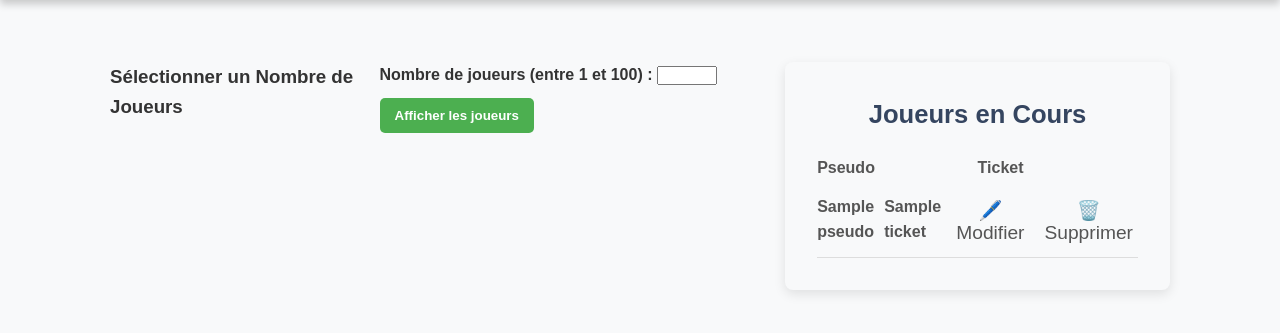
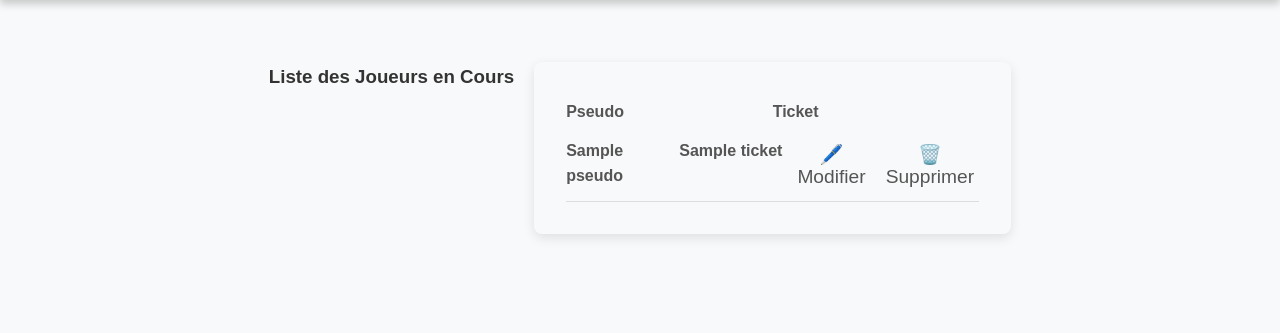
Before and after one commit to safiya6/qualitedev_loto, a PHP site: template Views/view_simulation.php in a window 1280 px wide. Shown: the part 58-391 px from the top of the page. Run offline with PHP 8.4, Linux system fonts and the light colour scheme; the template is opened without the code that fills it: most values are stand-ins (such as "Sample title", 1, 10 or a date in 2020).

Commit message:
modification / supression

```diff
--- a/Utils/fonction_add_user.js
+++ b/Utils/fonction_add_user.js
@@ -107,22 +107,26 @@ function generateRandomPseudo() {
     document.getElementById('edit-id_joueur').value = id;
     document.getElementById('edit-pseudo').value = pseudo;
 
-        const [numbers, stars] = ticket.split(" | ");
+    // Reset selections
     selectedNumbers.clear();
     selectedStars.clear();
-
     document.querySelectorAll('.number-grid button, .star-grid button').forEach(btn => btn.classList.remove("selected"));
 
+    const [numbers, stars] = ticket.split(" | ");
     numbers.split("-").forEach(num => {
         const button = document.querySelector(`.number-grid button[data-value="${num}"]`);
-            if (button) button.classList.add("selected");
+        if (button) {
+            button.classList.add("selected");
             selectedNumbers.add(parseInt(num));
+        }
     });
 
     stars.split("-").forEach(star => {
         const button = document.querySelector(`.star-grid button[data-value="${star}"]`);
-            if (button) button.classList.add("selected");
+        if (button) {
+            button.classList.add("selected");
             selectedStars.add(parseInt(star));
+        }
     });
 
     document.getElementById("edit-form-container").style.display = "block";
--- a/Views/view_simulation.php
+++ b/Views/view_simulation.php
@@ -1,43 +1,40 @@
 <?php require_once "view_begin.php"; ?>
 
 <div class="container">
-    <h3>Sélectionner un Nombre de Joueurs</h3>
-    <form action="?controller=partie&action=selectRandomJoueurs" method="POST">
-        <label for="nombre">Nombre de joueurs (entre 1 et 100) :</label>
-        <input type="number" id="nombre" name="nombre" min="1" max="100" required>
-        <button type="submit" class="generate-button">Afficher les joueurs</button>
-    </form>
+    <h3>Liste des Joueurs en Cours</h3>
 
+    <!-- Liste des joueurs en cours avec boutons modifier et supprimer -->
     <div class="users-list">
-        <h3>Joueurs en Cours</h3>
         <div class="header-row">
             <div class="header-item">Pseudo</div>
             <div class="header-item">Ticket</div>
         </div>
+
         <div class="data-rows">
-            <?php if (!empty($joueurs)): ?>
             <?php foreach ($joueurs as $joueur): ?>
                 <div class="data-row">
                     <div class="user-item"><?= htmlspecialchars($joueur['pseudo']) ?></div>
                     <div class="ticket-item"><?= htmlspecialchars($joueur['ticket']) ?></div>
-                        <!-- Boutons de modification et suppression -->
-                        <button type="button" class="edit-button" onclick="showEditForm(<?= $joueur['id_joueur'] ?>, '<?= htmlspecialchars($joueur['pseudo'], ENT_QUOTES) ?>', '<?= htmlspecialchars($joueur['ticket'], ENT_QUOTES) ?>')">🖊️ Modifier</button>
 
+                    <!-- Bouton pour afficher le formulaire de modification -->
+                    <button type="button" class="edit-button"
+                            onclick="showEditForm(<?= $joueur['id_joueur'] ?>, '<?= htmlspecialchars($joueur['pseudo'], ENT_QUOTES) ?>', '<?= htmlspecialchars($joueur['ticket'], ENT_QUOTES) ?>')">
+                        🖊️ Modifier
+                    </button>
+
+                    <!-- Bouton de suppression -->
                     <form action="?controller=partie&action=deleteUser" method="POST" class="delete-form">
                         <input type="hidden" name="id_joueur" value="<?= $joueur['id_joueur'] ?>">
                         <button type="submit" class="delete-button">🗑️ Supprimer</button>
                     </form>
                 </div>
             <?php endforeach; ?>
-            <?php else: ?>
-                <p>Aucun joueur à afficher.</p>
-            <?php endif; ?>
         </div>
     </div>
 
-    <!-- Formulaire de modification caché au départ -->
+    <!-- Formulaire de modification -->
     <div id="edit-form-container" class="form-container" style="display: none;">
-        <h2>Modifier un Utilisateur</h2>
+        <h2>Modifier le Joueur</h2>
         <form action="?controller=partie&action=editUser" method="POST" onsubmit="return prepareTicket()">
             <input type="hidden" id="edit-id_joueur" name="id_joueur">
             <div class="form-group">
@@ -63,7 +60,7 @@
             <button type="button" class="generate-button" onclick="generateRandomSelection()">🎲 Générer aléatoirement</button>
             <input type="hidden" id="numbers" name="numbers">
             <input type="hidden" id="stars" name="stars">
-            <button type="submit" class="generate-button">Modifier l'utilisateur</button>
+            <button type="submit" class="generate-button">Enregistrer les modifications</button>
         </form>
     </div>
 </div>
```
Also changed, not shown: Controllers/Controller_partie.php (+9 -14 lines), Models/Model.php (+60 -57 lines). Lines whose indentation alone changed are shown as unchanged.
